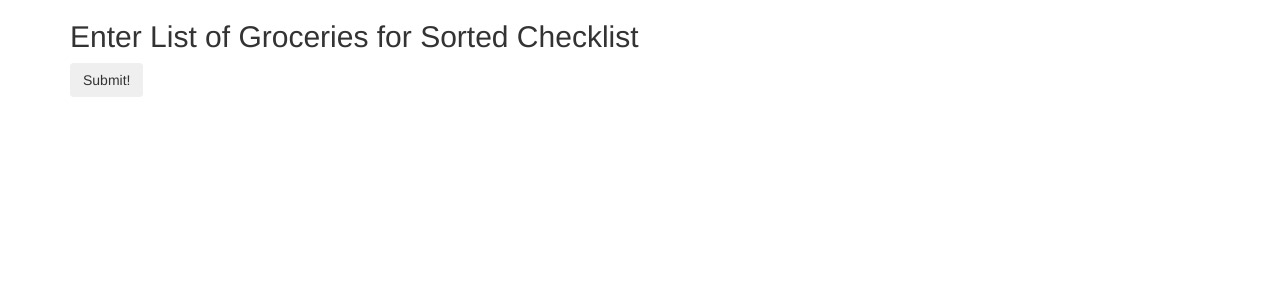
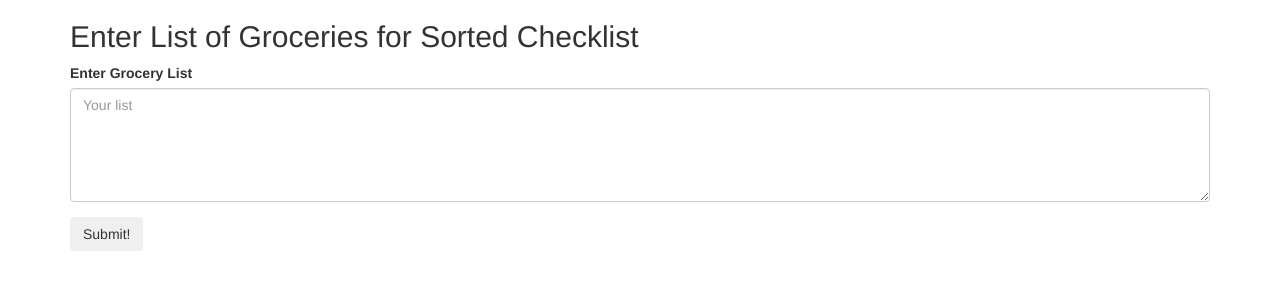
Before and after one commit to bseaver/grocery-list, a plain HTML site: page index.html in a window 1280 px wide. Drawn offline with Linux system fonts and the light colour scheme.

Commit message:
add textarea form control

```diff
--- a/index.html
+++ b/index.html
@@ -13,6 +13,10 @@
       <h2>Enter List of Groceries for Sorted Checklist</h2>
 
         <form>
+          <div class="form-group">
+            <label for="inputGroceries">Enter Grocery List</label>
+            <textarea id="inputGroceries" class="form-control" rows="5" placeholder="Your list"></textarea>
+          </div>
           <button type="submit" class="btn">
             Submit!
           </button>
```
